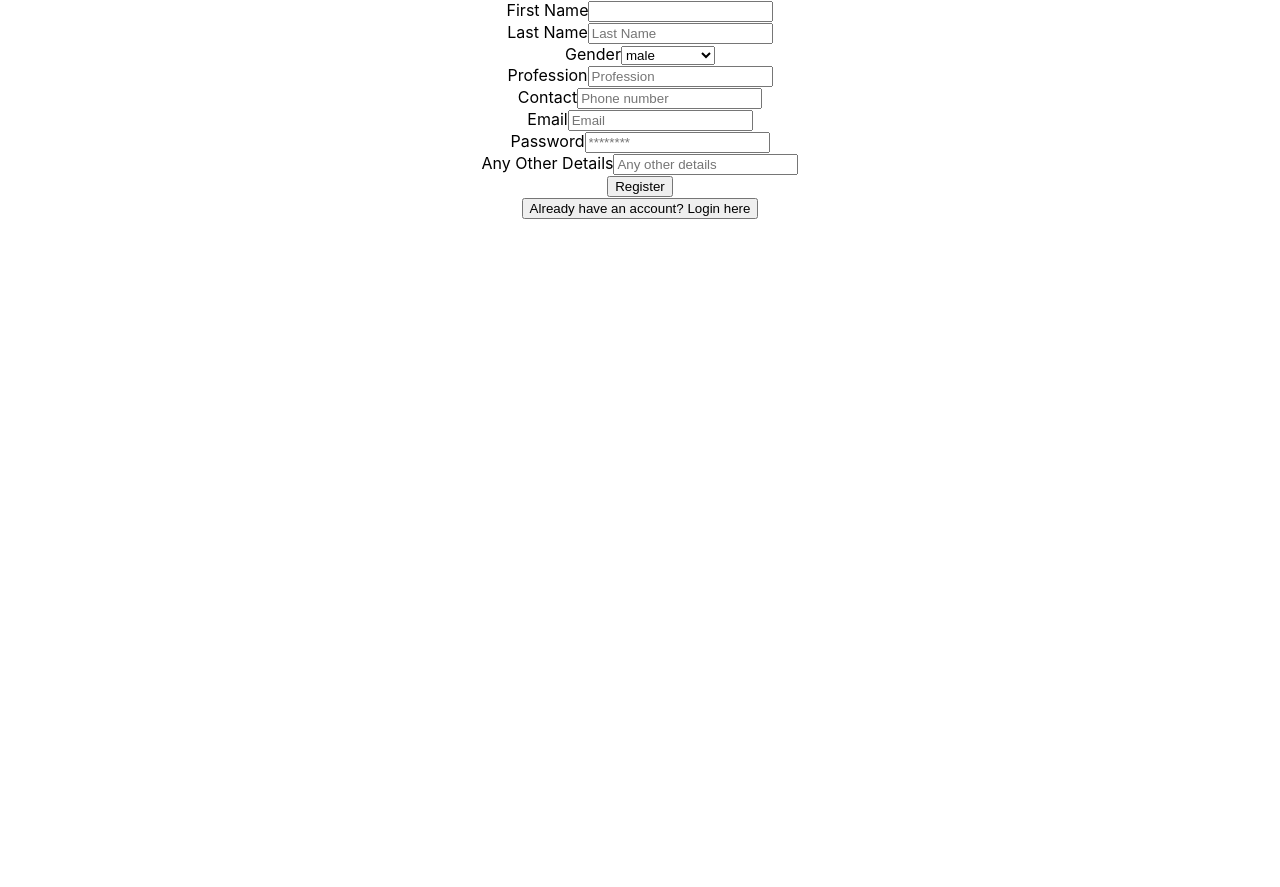
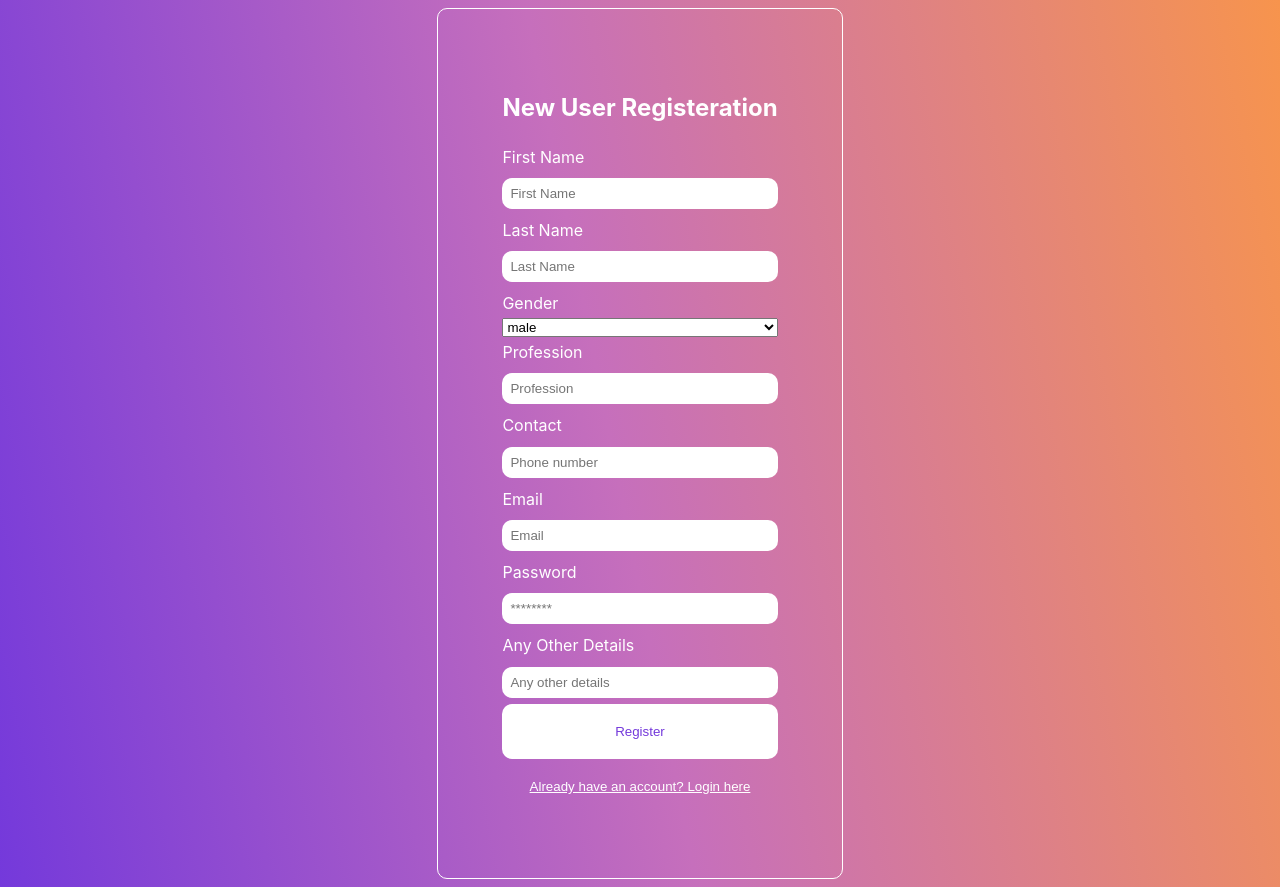
Before and after one commit to krish2592/iapl-api, a React (Create React App) app: page / in a window 1280 px wide. Both pictures are taken after a click on the button "Don't have an account? Register here". Before the commit the page ends 800 px from the top, so only its background shows below. Built offline with nearby package versions, Linux system fonts and the light colour scheme.

Commit message:
completed design of basic register and login page

```diff
--- a/package.json
+++ b/package.json
@@ -6,6 +6,7 @@
     "@testing-library/jest-dom": "^5.16.5",
     "@testing-library/react": "^13.4.0",
     "@testing-library/user-event": "^13.5.0",
+    "axios": "^1.4.0",
     "react": "^18.2.0",
     "react-dom": "^18.2.0",
     "react-scripts": "5.0.1",
--- a/src/App.css
+++ b/src/App.css
@@ -1,38 +1,61 @@
 .App {
   text-align: center;
+  display: flex;
+  min-height: 100vh;
+  align-items: center;
+  justify-content: center;
+  color: white;
+  background-image: linear-gradient(79deg,#7439db, #C66FBC 48%, #F7944D);
 }
 
-.App-logo {
-  height: 40vmin;
-  pointer-events: none;
+.login-form-container, .login-form {
+display: flex;
+flex-direction: column;
 }
 
-@media (prefers-reduced-motion: no-preference) {
-  .App-logo {
-    animation: App-logo-spin infinite 20s linear;
+.register-form-container, .register-form {
+display: flex;
+flex-direction: column;
+}
+
+@media screen and (min-width: 600px) {
+  .login-form-container {
+    padding: 4rem;
+    border: 1px solid white;
+    border-radius: 10px;
+    margin: 0.5rem;
+  }
+  .register-form-container {
+    padding: 4rem;
+    border: 1px solid white;
+    border-radius: 10px;
+    margin: 0.5rem;
   }
 }
 
-.App-header {
-  background-color: #282c34;
-  min-height: 100vh;
-  display: flex;
-  flex-direction: column;
-  align-items: center;
-  justify-content: center;
-  font-size: calc(10px + 2vmin);
-  color: white;
+label {
+  text-align: left;
+  padding: 0.3rem 0;
 }
 
-.App-link {
-  color: #61dafb;
+input {
+  margin: 0.4rem 0;
+  padding:0.5rem;
+  border: none;
+  border-radius: 10px;
 }
 
-@keyframes App-logo-spin {
-  from {
-    transform: rotate(0deg);
-  }
-  to {
-    transform: rotate(360deg);
-  }
+button {
+  border: none;
+  background-color: white;
+  padding: 20px;
+  border-radius: 10px;
+  cursor: pointer;
+  color: #7439db;
 }
+
+.link-btn {
+  background: none;
+  color: white;
+  text-decoration: underline;
+}
--- a/src/Login.jsx
+++ b/src/Login.jsx
@@ -9,15 +9,16 @@ export const Login = (props) => {
     }
 
     return (
-        <>
-        <form onSubmit={submitHandler}>
+        <div className='login-form-container'>
+        <h2>Login</h2>
+        <form className='login-form' onSubmit={submitHandler} action='POST'>
             <label htmlFor="email">Email</label>
             <input value={email} onChange={(e) => setEmail(e.target.value)} type="email" placeholder="Email" id="email" name="email"/>
             <label htmlFor="password">Password</label>
             <input value={password} onChange={(e) => setPassword(e.target.value)} type="password" placeholder="********" id="password" name="password"/>
             <button type="submit">Log In</button>
         </form>
-        <button onClick={() => props.onFormSwitch('register')}>Don't have an account? Register here</button>
-        </>
+        <button className='link-btn' onClick={() => props.onFormSwitch('register')}>Don't have an account? Register here</button>
+        </div>
     );
 }
--- a/src/Register.jsx
+++ b/src/Register.jsx
@@ -28,17 +28,13 @@ export const Register = (props) => {
     }
 
     return (
-        <>
-        <form onSubmit={submitHandler}>
-            <div>
+        <div className='register-form-container'>
+            <h2>New User Registeration</h2>
+        <form className='register-form' onSubmit={submitHandler} action='POST'>
                 <label htmlFor="firstName">First Name</label>
-                <input value={firstName} onChange={(e) => setFirstName(e.target.value)} type="text" id="firstName" name="firstName"/>
-            </div>
-            <div>
+                <input value={firstName} onChange={(e) => setFirstName(e.target.value)} type="text" placeholder="First Name" id="firstName" name="firstName"/>
                 <label htmlFor="lastName">Last Name</label>
                 <input value={lastName} onChange={(e) => setLastName(e.target.value)} type="text" placeholder="Last Name" id="lastName" name="lastName"/>
-            </div>
-            <div>
                 <label htmlFor="gender">Gender</label>
                 <select value={gender} onChange={e => setGender(e.target.value)}>
                 {options.map((value) => (
@@ -47,31 +43,20 @@ export const Register = (props) => {
                 </option>
                 ))}
                 </select>
-            </div>
-            <div>
                 <label htmlFor="profession">Profession</label>
                 <input value={profession} onChange={(e) => setProfession(e.target.value)} type="text" placeholder="Profession" id="profession" name="profession"/>
-            </div>
-            <div>
                 <label htmlFor="Phone">Contact</label>
                 <input value={phone} onChange={isValidContact} type="text" placeholder="Phone number" id="phone" name="phone"/>
                 {errorMessage && <p style={{ color: 'red' }}>{errorMessage}</p>}
-            </div>
-            <div>
             <label htmlFor="email">Email</label>
             <input value={email} onChange={(e) => setEmail(e.target.value)} type="text" placeholder="Email" id="email" name="email"/>
-            </div>
-            <div>
             <label htmlFor="password">Password</label>
             <input value={password} onChange={(e) => setPassword(e.target.value)} type="password" placeholder="********" id="password" name="password"/>
-            </div>
-            <div>
             <label htmlFor="otherDetails">Any Other Details</label>
             <input value={otherDetails} onChange={(e) => setOtherDescription(e.target.value)} type="text" placeholder="Any other details" id="details" name="details"/>
-            </div>
             <button type="submit">Register</button>
         </form>
-        <button onClick={() => props.onFormSwitch('login')}>Already have an account? Login here</button>
-        </>
+        <button className='link-btn' onClick={() => props.onFormSwitch('login')}>Already have an account? Login here</button>
+        </div>
     );
 }
```
Also changed, not shown: 1 other file (tests, documents, lock files or other folders).
